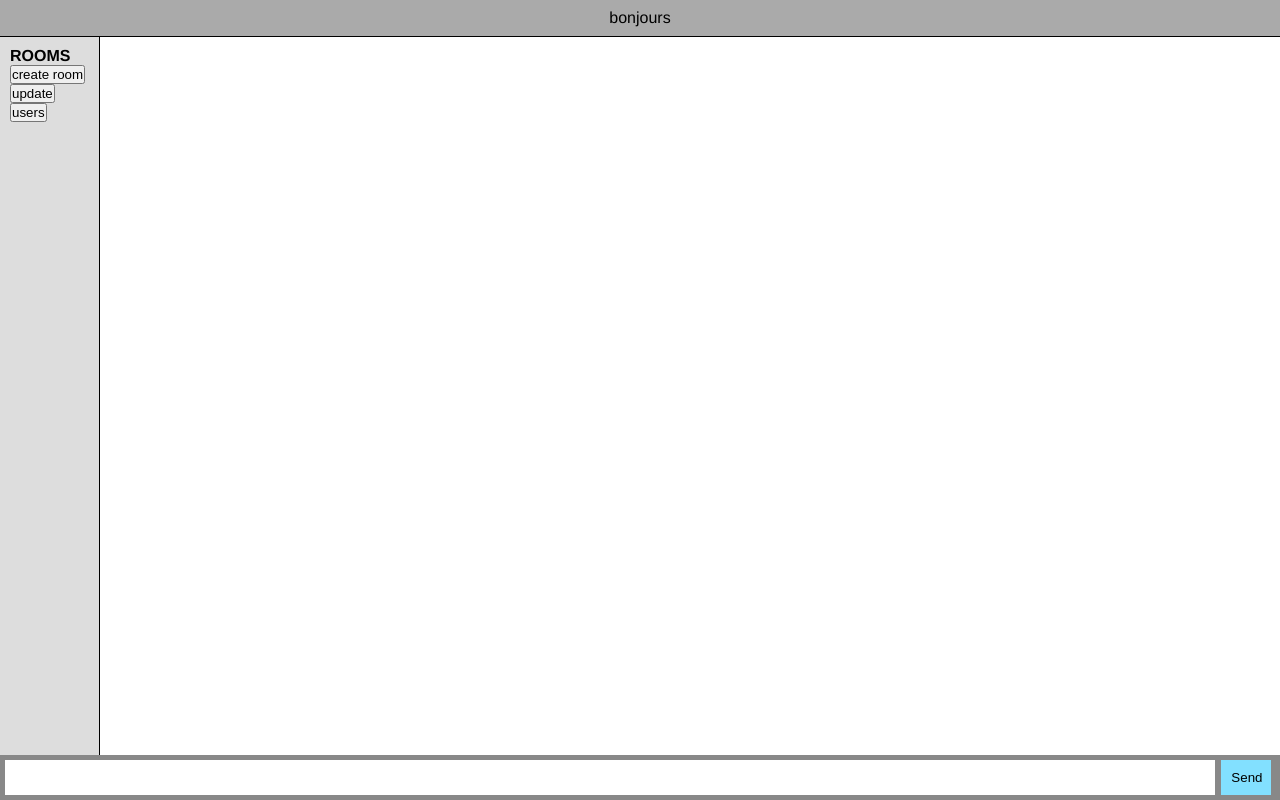
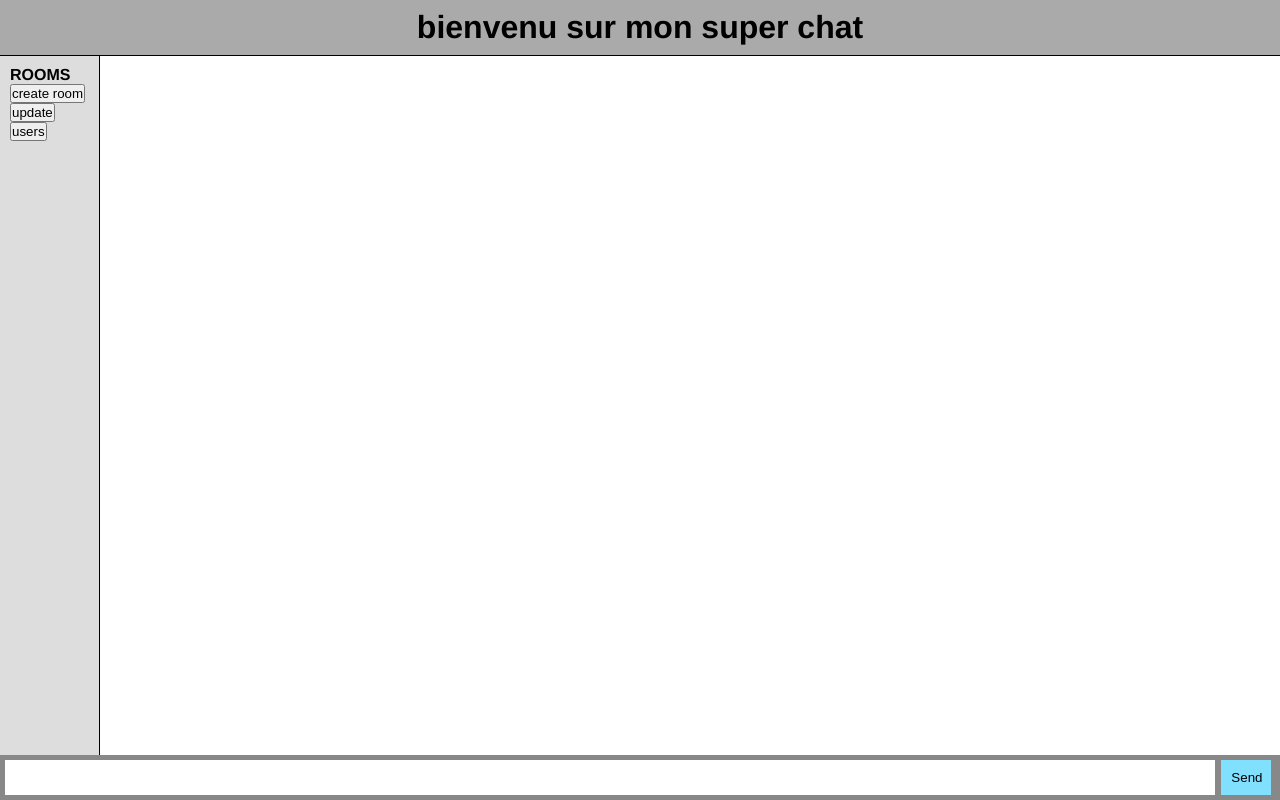
Before and after one commit to Lynux2142/Live_Chat, a website: page index.html in a window 1280 px wide. Drawn offline with nearby package versions, Linux system fonts and the light colour scheme; no server answers.

Commit message:
ajout de l'affichage de l'address ip du server et changement des balises du titre par un h1

```diff
--- a/app.js
+++ b/app.js
@@ -87,5 +87,5 @@ function leave_message(socket) {
 }
 
 server.listen(port, ip, function() {
-	console.log('listening on *:' + port);
+	console.log(ip + ' - listening on *:' + port);
 });
--- a/index.html
+++ b/index.html
@@ -3,7 +3,7 @@
 	<head>
 		<title>Socket.IO chat</title>
 		<link rel="stylesheet" type="text/css" href="style.css">
-		<div id="title">bonjours</div>
+		<h1 id="title">bienvenu sur mon super chat</h1>
 	</head>
 	<body>
 		<div id="room_list">
```
